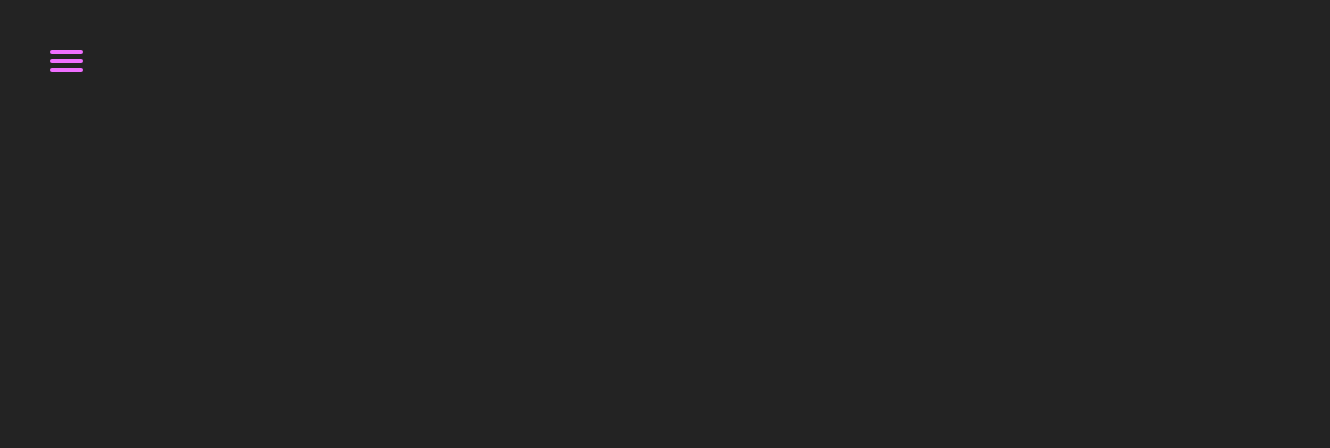
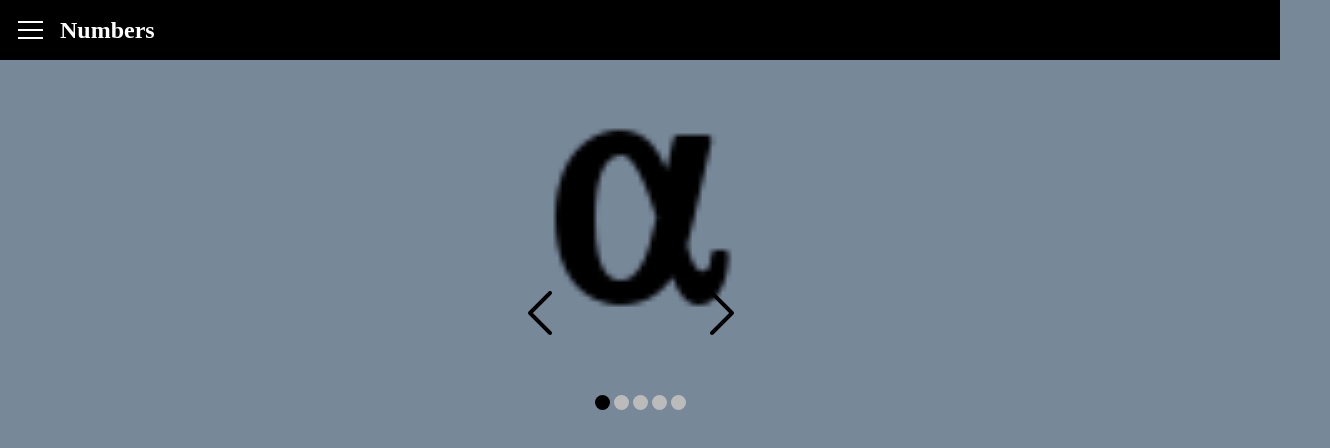
Before and after one commit to Dichik/web4, a website: page index.html in a window 1280 px wide. Shown: the whole page, 1330 px wide, since content can reach past the window. Drawn offline with Linux system fonts and the light colour scheme.

Commit message:
Add slider + fixing burger menu

```diff
--- a/css/main.css
+++ b/css/main.css
@@ -1,99 +1,295 @@
-body {
+:root {
+  --body-cl: lightslategrey;
+  --burger-size: 60px;
+  --span-cl: #fff;
+  --span-activated-cl: #333;
+  --span-height: 2px;
+  --backdrop-cl: rgb(197 197 197 / 21%);
+  --box-shadow-cl: rgb(3 3 3 / 20%);
+  --active-label-cl: #bbb;
+  --active-label-size: 15px;
+  --active-label-hover-cl: #14e530;
+  --checked-cl: black;
+  --menu-button-size: 25px;
+  --menu-container-cl: #dbeaec;
+  --menu-container-max-width: 300px;
+  --menu-container-min-width: 150px;
+  --menu-item-cl: #333;
+  --menu-item-hover-cl: #cfd8dc;
+  --menu-item-fonts: "Roboto", sans-serif;
+  --menu-item-font-size: 20px;
+  --menu-item-font-weight: 600;
+  --slider-max-width: 960px;
+  --slider-margin-top: 100px;
+  --controls-height: 50px;
+  --slide-switch-size: 68px;
+}
+
+* {
   margin: 0;
   padding: 0;
-  background: #232323;
-  color: #cdcdcd;
-  font-family: "Avenir Next", Avenir, sans-serif;
 }
 
-/* TODO vars for colors */
-#menu-toggle {
+body,
+html {
+  height: 100%;
+}
+
+body {
+  background-color: var(--body-cl);
+}
+
+.slides article {
+  float: left;
+  width: 20%;
+}
+
+.menu-button {
+  display: flex;
+  flex-direction: column;
+  justify-content: space-around;
+  align-items: center;
+  width: var(--menu-button-size);
+  height: var(--menu-button-size);
+  cursor: pointer;
+  z-index: 1;
+}
+
+header {
+  position: fixed;
+  width: 100%;
+  display: flex;
+  flex-direction: row;
+  justify-content: left;
+  align-items: center;
+  z-index: 3;
+  background-color: rgb(0 0 0);
+}
+
+main {
+  display: flex;
+  flex-direction: column;
+  align-items: center;
+  height: 100%;
+}
+
+header h2 {
+  flex: 1;
+  color: var(--span-cl);
+  text-align: left;
+  vertical-align: center;
+}
+
+.menu-button > span {
   display: block;
+  width: 100%;
+  height: var(--span-height);
+  background-color: var(--span-cl);
+  transition-duration: 0.25s;
+}
+
+.menu-container,
+.menu-item {
+  transition-duration: 0.25s;
+}
+
+.menu-container {
+  display: block;
+  position: fixed;
+  visibility: hidden;
+  top: 0;
+  left: -100%;
+  max-width: var(--menu-container-max-width);
+  min-width: var(--menu-container-min-width);
+  width: 100%;
+  height: 100%;
+  margin: 0;
+  padding: 70px 0;
+  list-style: none;
+  text-align: center;
+  background-color: var(--menu-container-cl);
+  box-shadow: 2px 0 5px var(--box-shadow-cl);
+}
+
+.slider {
   position: relative;
-  top: 50px;
-  left: 50px;
+  margin-top: var(--slider-margin-top);
+  text-align: center;
+  max-width: var(--slider-max-width);
+}
+
+.menu-item {
+  display: block;
+  padding: 12px 24px;
+  color: var(--menu-item-cl);
+  font-family: var(--menu-item-fonts);
+  font-size: var(--menu-item-font-size);
+  font-weight: var(--menu-item-font-weight);
+  text-decoration: none;
+}
+
+.menu-item:hover {
+  background-color: var(--menu-item-hover-cl);
+}
+
+.backdrop {
+  display: none;
+  position: fixed;
+  background-color: var(--backdrop-cl);
+  z-index: -1;
+  top: 0;
+  left: 0;
+  right: 0;
+  bottom: 0;
+}
+
+article img {
+  width: 100%;
+}
+
+.overflow {
+  width: 100%;
+  overflow: hidden;
+}
+
+.slides .image {
+  width: 500%;
+  line-height: 0;
+  transition: all 800ms cubic-bezier(0.75, 0, 0.17, 1);
+}
+
+label,
+a {
+  cursor: pointer;
+}
+
+.active label {
+  border-radius: 10px;
+  display: inline-block;
+  height: var(--active-label-size);
+  width: var(--active-label-size);
+  background: var(--active-label-cl);
+}
+
+.controls label {
+  transition: opacity 0.2s ease-out;
+}
+
+.active label:hover {
+  background: var(--active-label-hover-cl);
+  transition: 0.3ms;
+}
+
+.controls label:hover {
+  opacity: 0.6;
+  transition: 0.3ms;
+}
+
+#switch1:checked ~ .controls label:nth-child(5),
+#switch2:checked ~ .controls label:nth-child(1),
+#switch3:checked ~ .controls label:nth-child(2),
+#switch4:checked ~ .controls label:nth-child(3),
+#switch5:checked ~ .controls label:nth-child(4) {
+  background: url("images/prev.png") no-repeat;
+  float: left;
+  margin: 0;
+  display: block;
+  height: var(--slide-switch-size);
+  width: var(--slide-switch-size);
+}
+
+#switch1:checked ~ .controls label:nth-child(2),
+#switch2:checked ~ .controls label:nth-child(3),
+#switch3:checked ~ .controls label:nth-child(4),
+#switch4:checked ~ .controls label:nth-child(5),
+#switch5:checked ~ .controls label:nth-child(1) {
+  background: url("images/next.png") no-repeat;
+  float: right;
+  margin: 0;
+  display: block;
+  height: var(--slide-switch-size);
+  width: var(--slide-switch-size);
+}
+
+.burger {
+  display: flex;
+  flex-direction: column;
+  justify-content: center;
+  align-items: center;
   z-index: 1;
   user-select: none;
+  width: var(--burger-size);
+  height: var(--burger-size);
 }
 
-#menu-toggle a {
-  text-decoration: none;
-  color: #232323;
-  transition: color 0.3s ease;
+.slider input,
+.burger input {
+  display: none;
 }
 
-#menu-toggle a:hover {
-  color: #ff00ae;
+#switch1:checked ~ .slides .image {
+  margin-left: 0;
 }
 
-#menu-toggle input {
-  display: block;
-  width: 40px;
-  height: 32px;
-  position: absolute;
-  top: -7px;
-  left: -5px;
-  cursor: pointer;
-  opacity: 0; /* hide this */
-  z-index: 2; /* and place it over the hamburger */
-  -webkit-touch-callout: none;
+#switch2:checked ~ .slides .image {
+  margin-left: -100%;
 }
 
-#menu-toggle span {
-  display: block;
-  width: 33px;
-  height: 4px;
-  margin-bottom: 5px;
-  position: relative;
-  background: #ef6eff;
-  border-radius: 3px;
-  z-index: 1;
-  transform-origin: 4px 0;
-  transition: transform 0.5s cubic-bezier(0.77, 0.2, 0.05, 1),
-    background 0.5s cubic-bezier(0.77, 0.2, 0.05, 1), opacity 0.55s ease;
+#switch3:checked ~ .slides .image {
+  margin-left: -200%;
 }
 
-#menu-toggle span:first-child {
-  transform-origin: 0 0;
+#switch4:checked ~ .slides .image {
+  margin-left: -300%;
 }
 
-#menu-toggle span:nth-last-child(2) {
-  transform-origin: 0 100%;
+#switch5:checked ~ .slides .image {
+  margin-left: -400%;
 }
 
-#menu-toggle input:checked ~ span {
-  opacity: 1;
-  transform: rotate(45deg) translate(-2px, -1px);
-  background: #232323;
+.controls {
+  margin: -25% 0 0;
+  width: 100%;
+  height: var(--controls-height);
 }
 
-#menu-toggle input:checked ~ span:nth-last-child(3) {
-  opacity: 0;
-  transform: rotate(0deg) scale(0.2, 0.2);
+.active {
+  margin: 23% 0 0;
+  text-align: center;
 }
 
-#menu-toggle input:checked ~ span:nth-last-child(2) {
-  transform: rotate(-45deg) translate(0, -1px);
+#switch1:checked ~ .active label:nth-child(1),
+#switch2:checked ~ .active label:nth-child(2),
+#switch3:checked ~ .active label:nth-child(3),
+#switch4:checked ~ .active label:nth-child(4),
+#switch5:checked ~ .active label:nth-child(5) {
+  background: var(--checked-cl);
 }
 
-#menu {
-  position: absolute;
-  width: 300px;
-  margin: -100px 0 0 -50px;
-  padding: 125px 50px 50px;
-  background: #f59cff;
-  list-style-type: none;
-  -webkit-font-smoothing: antialiased;
-  transform-origin: 0 0;
-  transform: translate(-100%, 0);
-  transition: transform 0.5s cubic-bezier(0.77, 0.2, 0.05, 1);
+.burger input:checked ~ .backdrop {
+  display: block;
 }
 
-#menu li {
-  padding: 10px 0;
-  font-size: 22px;
+#menu-toggle:checked ~ .menu-button {
+  justify-content: center;
 }
 
-#menu-toggle input:checked ~ ul {
-  transform: none;
+#menu-toggle:checked ~ .menu-button > span:nth-child(1) {
+  transform: rotate(45deg);
+  background-color: var(--span-activated-cl);
 }
+
+#menu-toggle:checked ~ .menu-button > span:nth-child(2) {
+  transform: rotate(-45deg);
+  margin-top: -2px;
+  background-color: var(--span-activated-cl);
+}
+
+#menu-toggle:checked ~ .menu-button > span:nth-child(3) {
+  opacity: 0;
+}
+
+#menu-toggle:checked ~ .menu-container {
+  visibility: visible;
+  left: 0;
+}
--- a/index.html
+++ b/index.html
@@ -2,35 +2,71 @@
 <html lang="en">
   <head>
     <meta charset="UTF-8" />
-    <link rel="stylesheet" href="./css/main.css" />
+    <meta name="viewport" content="width=device-width, initial-scale=1" />
     <title>Burger Menu</title>
+    <link rel="stylesheet" type="text/css" href="./css/main.css" />
   </head>
   <body>
-    <nav role="navigation">
-      <div id="menu-toggle">
-        <input type="checkbox" />
-        <span></span>
-        <span></span>
-        <span></span>
+    <header>
+      <div class="burger">
+        <input id="menu-toggle" type="checkbox" />
+        <label class="menu-button" for="menu-toggle">
+          <span></span>
+          <span></span>
+          <span></span>
+        </label>
+        <ul class="menu-container">
+          <li>
+            <a class="menu-item" href=".">Something1</a>
+          </li>
+          <li>
+            <a class="menu-item" href="."> Something2</a>
+          </li>
+          <li>
+            <a class="menu-item" href="."> Something3</a>
+          </li>
+          <li>
+            <a class="menu-item" href=".">Something4</a>
+          </li>
+        </ul>
+        <label for="menu-toggle" class="backdrop"></label>
+      </div>
+      <h2>Numbers</h2>
+    </header>
+    <main>
+      <div class="slider">
+        <input checked type="radio" name="slider" id="switch1" />
+        <input type="radio" name="slider" id="switch2" />
+        <input type="radio" name="slider" id="switch3" />
+        <input type="radio" name="slider" id="switch4" />
+        <input type="radio" name="slider" id="switch5" />
 
-        <ul id="menu">
-          <a href="#">
-            <li>Home</li>
-          </a>
-          <a href="#">
-            <li>About</li>
-          </a>
-          <a href="#">
-            <li>Info</li>
-          </a>
-          <a href="#">
-            <li>Contact</li>
-          </a>
-          <a href="#">
-            <li>Show me more</li>
-          </a>
-        </ul>
+        <div class="slides">
+          <div class="overflow">
+            <div class="image">
+              <article><image src="css/images/1.png" /></article>
+              <article><image src="css/images/2.png" /></article>
+              <article><image src="css/images/3.png" /></article>
+              <article><image src="css/images/4.png" /></article>
+              <article><image src="css/images/5.png" /></article>
+            </div>
+          </div>
+        </div>
+        <div class="controls">
+          <label for="switch1"></label>
+          <label for="switch2"></label>
+          <label for="switch3"></label>
+          <label for="switch4"></label>
+          <label for="switch5"></label>
+        </div>
+        <div class="active">
+          <label for="switch1"></label>
+          <label for="switch2"></label>
+          <label for="switch3"></label>
+          <label for="switch4"></label>
+          <label for="switch5"></label>
+        </div>
       </div>
-    </nav>
+    </main>
   </body>
 </html>
```
Also changed, not shown: css/images/1.png (added), css/images/2.png (added), css/images/3.png (added), css/images/4.png (added), css/images/5.png (added), css/images/next.png (added), css/images/prev.png (added).
